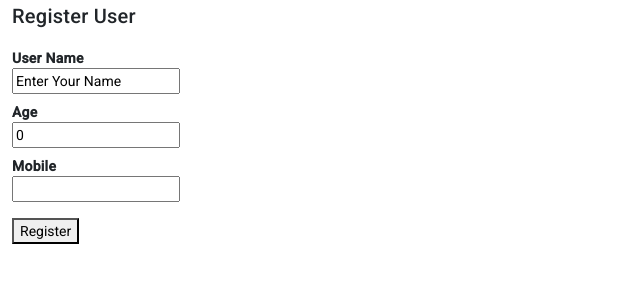
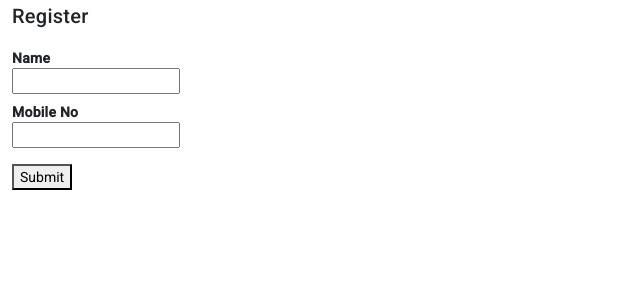
Before and after one commit to adesh-mhetre/Angular, an Angular app: page / in a window 1280 px wide. Shown: the top 300 px of the page, without its empty margins (0-640 px from the left). Built offline with nearby package versions, Linux system fonts and the light colour scheme.

Commit message:
reactive validations

```diff
--- a/projects/shopping/src/app/app.module.ts
+++ b/projects/shopping/src/app/app.module.ts
@@ -40,6 +40,7 @@ import { HttpClientModule } from '@angular/common/http';
 import { ServiceDemoComponent } from './components/service-demo/service-demo.component';
 import { TemplateFormComponent } from './components/template-form/template-form.component';
 import { ReactiveFormComponent } from './components/reactive-form/reactive-form.component';
+import { RectiveValidationsComponent } from './components/rective-validations/rective-validations.component';
 
 @NgModule({
   declarations: [
@@ -71,7 +72,8 @@ import { ReactiveFormComponent } from './components/reactive-form/reactive-form.
     SentencePipe,
     ServiceDemoComponent,
     TemplateFormComponent,
-    ReactiveFormComponent
+    ReactiveFormComponent,
+    RectiveValidationsComponent
   ],
   imports: [
     BrowserModule,
@@ -89,6 +91,6 @@ import { ReactiveFormComponent } from './components/reactive-form/reactive-form.
     provideAnimationsAsync(),
 
   ],
-  bootstrap: [ReactiveFormComponent]
+  bootstrap: [RectiveValidationsComponent]
 })
 export class AppModule { }
--- a/projects/shopping/src/app/components/reactive-form/reactive-form.component.html
+++ b/projects/shopping/src/app/components/reactive-form/reactive-form.component.html
@@ -1,4 +1,6 @@
-<div class="container-fluid">
+
+<!-- Reactive forms -->
+<!-- <div class="container-fluid">
     <h2>Register User</h2>
     <form [formGroup]="frmRegister" (submit)="SubmitClick(frmRegister.value)">
         <dl>
@@ -11,4 +13,35 @@
         </dl>
         <button>Register</button>
     </form>
+</div> -->
+
+
+<!-- Nested Forms -->
+<div class="container-fluid">
+    <h2>Product Register</h2>
+    <form [formGroup]="frmRegister" (ngSubmit)="RegisterClick(frmRegister.value)">
+        <dl>
+            <dt>Name</dt>
+            <dd><input type="text" formControlName="Name"></dd>
+            <dt>Price</dt>
+            <dd><input type="number" formControlName="Price"></dd>
+        </dl>
+        <div class="mb-3 mt-2">
+            <h3>Upload Photos <button type="button" (click)="AddMoreClick()" class="btn btn-link">Add More</button></h3>
+            <div class="mt-2 mb-2" *ngFor="let item of Photos.controls; let i=index">
+                <input type="file" formControlName="i"> <button type="button" (click)="RemoveClick(i)" class="btn btn-danger"><span class="bi bi-trash"></span></button>
+            </div>
+        </div>
+        <div formGroupName="frmVendor">
+            <h3>Vendor Details</h3>
+                <dl>
+                    <dt>Vendor Name</dt>
+                    <dd><input type="text" formControlName="VendorName"></dd>
+                    <dt>Rating</dt>
+                    <dd><input type="number" formControlName="VendorRating"></dd>
+                </dl>
+        </div>
+
+        <button>Register</button><button type="button" (click)="UpdatePrice()">Update</button>
+    </form>
 </div>
--- a/projects/shopping/src/app/components/reactive-form/reactive-form.component.ts
+++ b/projects/shopping/src/app/components/reactive-form/reactive-form.component.ts
@@ -1,5 +1,5 @@
 import { Component } from '@angular/core';
-import {FormGroup, FormControl, Validators} from '@angular/forms'
+import {FormGroup, FormControl, Validators, FormBuilder, FormArray} from '@angular/forms'
 
 @Component({
   selector: 'app-reactive-form',
@@ -7,13 +7,69 @@ import {FormGroup, FormControl, Validators} from '@angular/forms'
   styleUrl: './reactive-form.component.css'
 })
 export class ReactiveFormComponent {
+
+  constructor(private fb:FormBuilder){
+
+  }
+
+  // public frmRegister = new FormGroup({
+    //   UserName: new FormControl('Enter Your Name'),
+    //   Age: new FormControl(0),
+    //   Mobile : new FormControl('')
+    // })
+
+    // public SubmitClick(data:any){
+  //   alert(JSON.stringify(data));
+  // }
+
+  /* //nested form
   public frmRegister = new FormGroup({
-    UserName: new FormControl('Enter Your Name'),
-    Age: new FormControl(0),
-    Mobile : new FormControl('')
+    Name : new FormControl(''),
+    Price : new FormControl(0),
+    frmVendor: new FormGroup({
+      VendorName : new FormControl(''),
+      VendorRating: new FormControl(0)
+    })
+  })*/
+
+  public frmRegister = this.fb.group({
+    Name : this.fb.control('' ),
+    Price : this.fb.control(0),
+    frmVendor: this.fb.group({
+      VendorName : this.fb.control(''),
+      VendorRating: this.fb.control(0)
+    }),
+    Photos : this.fb.array([this.fb.control('')])
   })
 
-  public SubmitClick(data:any){
+
+  get VendorName(){
+    return this.frmRegister.get("VendorName");
+  }
+  get VendorRating(){
+    return this.frmRegister.get("VendorRating");
+  }
+  get Photos():FormArray{
+    return this.frmRegister.get("Photos") as FormArray;
+  }
+
+  RegisterClick(data:any) {
     alert(JSON.stringify(data));
   }
+
+  UpdatePrice() {
+    this.frmRegister.patchValue({
+      Price:70000.40,
+      frmVendor:{
+        VendorRating:4.5
+      }
+    })
+    }
+
+  public AddMoreClick(){
+    this.Photos.push(this.fb.control(''))
+  }
+  public RemoveClick(index:number){
+    this.Photos.removeAt(index)
+  }
 }
--- /dev/null
+++ b/projects/shopping/src/app/components/rective-validations/rective-validations.component.html
@@ -0,0 +1,24 @@
+<div class="container-fluid">
+    <form [formGroup]="frmRegister">
+        <h2>Register</h2>
+        <dl>
+            <dt>Name</dt>
+            <dd><input type="text" formControlName="Name"></dd>
+            <dd class="text-danger" *ngIf="Name.touched  && Name.invalid">
+                <div *ngIf="Name.errors?.['required']">Name Required</div>
+                <div *ngIf="Name.errors?.['minlength']">Name too Short Min 4 char required</div>
+            </dd>
+            <dt>Mobile No</dt>
+            <dd><input type="text" formControlName="Mobile"></dd>
+            <!-- <dd class="text-danger" *ngIf="Mobile.touched && Mobile.invalid">
+                <div *ngIf="Mobile.errors?.['touched']">Mobile No Required</div>
+                <div *ngIf="Mobile.errors?.['invalid']">Invalid Mobile +91 and 10 digits</div>
+            </dd> -->
+            <dd class="text-danger" *ngIf="Mobile.touched && Mobile.invalid">
+                <div *ngIf="Mobile.errors?.['required']">Mobile No Required</div>
+                <div *ngIf="Mobile.errors?.['pattern']">Invalid Mobile +91 and 10 digits</div>
+            </dd>
+        </dl>
+        <button>Submit</button>
+    </form>
+</div>
--- /dev/null
+++ b/projects/shopping/src/app/components/rective-validations/rective-validations.component.ts
@@ -0,0 +1,27 @@
+import { Component } from '@angular/core';
+import { FormBuilder, FormControl, Validators } from '@angular/forms';
+
+@Component({
+  selector: 'app-rective-validations',
+  templateUrl: './rective-validations.component.html',
+  styleUrl: './rective-validations.component.css'
+})
+export class RectiveValidationsComponent {
+
+  constructor(private fb:FormBuilder){
+
+  }
+
+  public frmRegister = this.fb.group({
+    Name : this.fb.control('',[ Validators.required,Validators.minLength(4)]),
+    Mobile: this.fb.control('',[Validators.required,Validators.pattern(/\+91\d{10}/)])
+
+  })
+
+  get Name():FormControl{
+    return this.frmRegister.get("Name") as FormControl;
+  }
+  get Mobile():FormControl{
+    return this.frmRegister.get("Mobile") as FormControl;
+  }
+}
--- a/projects/shopping/src/index.html
+++ b/projects/shopping/src/index.html
@@ -10,6 +10,6 @@
   <link href="https://fonts.googleapis.com/icon?family=Material+Icons" rel="stylesheet">
 </head>
 <body class="mat-typography">
-  <app-reactive-form></app-reactive-form>
+  <app-rective-validations></app-rective-validations>
 </body>
 </html>
```
Also changed, not shown: projects/shopping/src/app/components/rective-validations/rective-validations.component.css (added), 1 other file (tests, documents, lock files or other folders).
